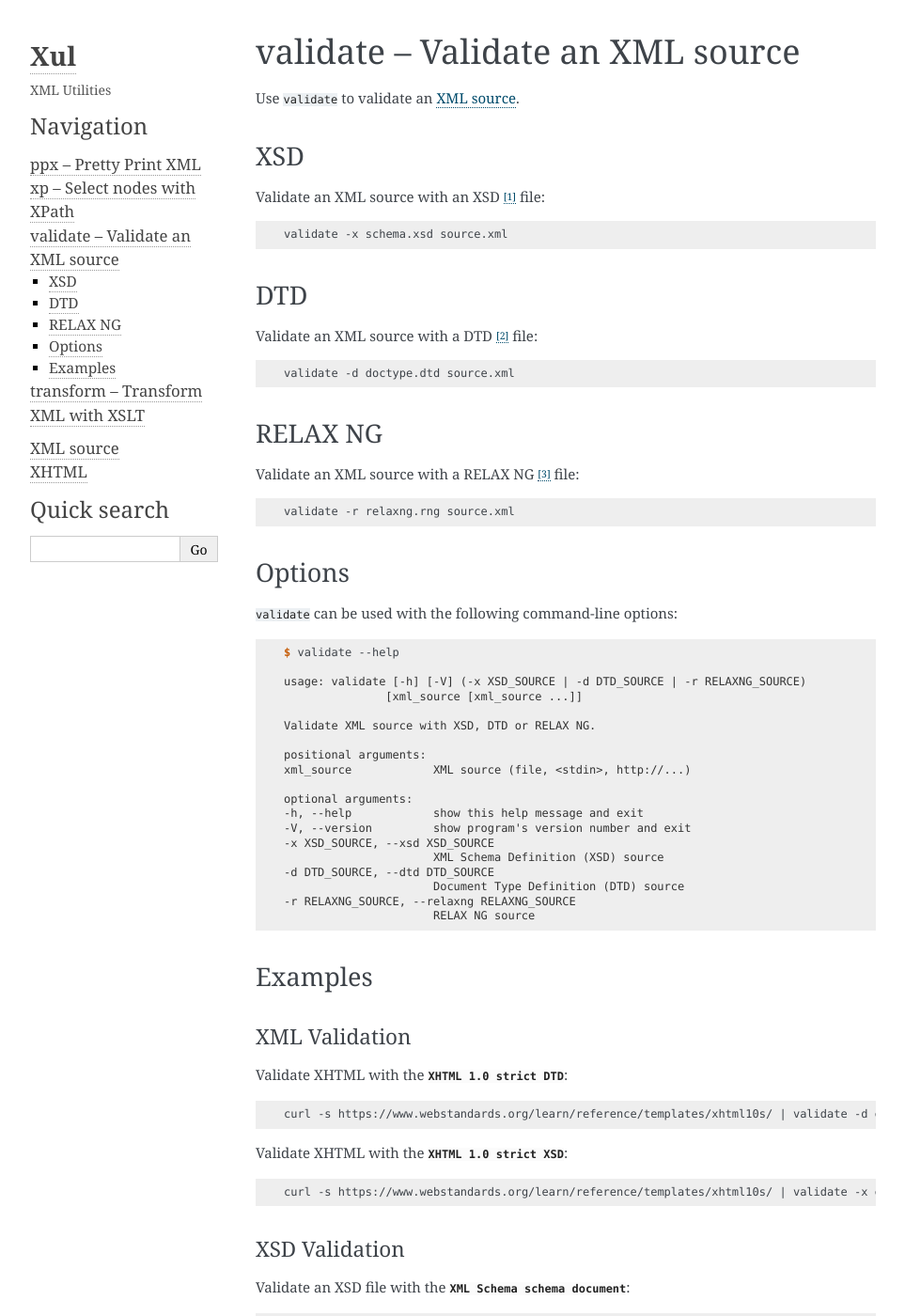
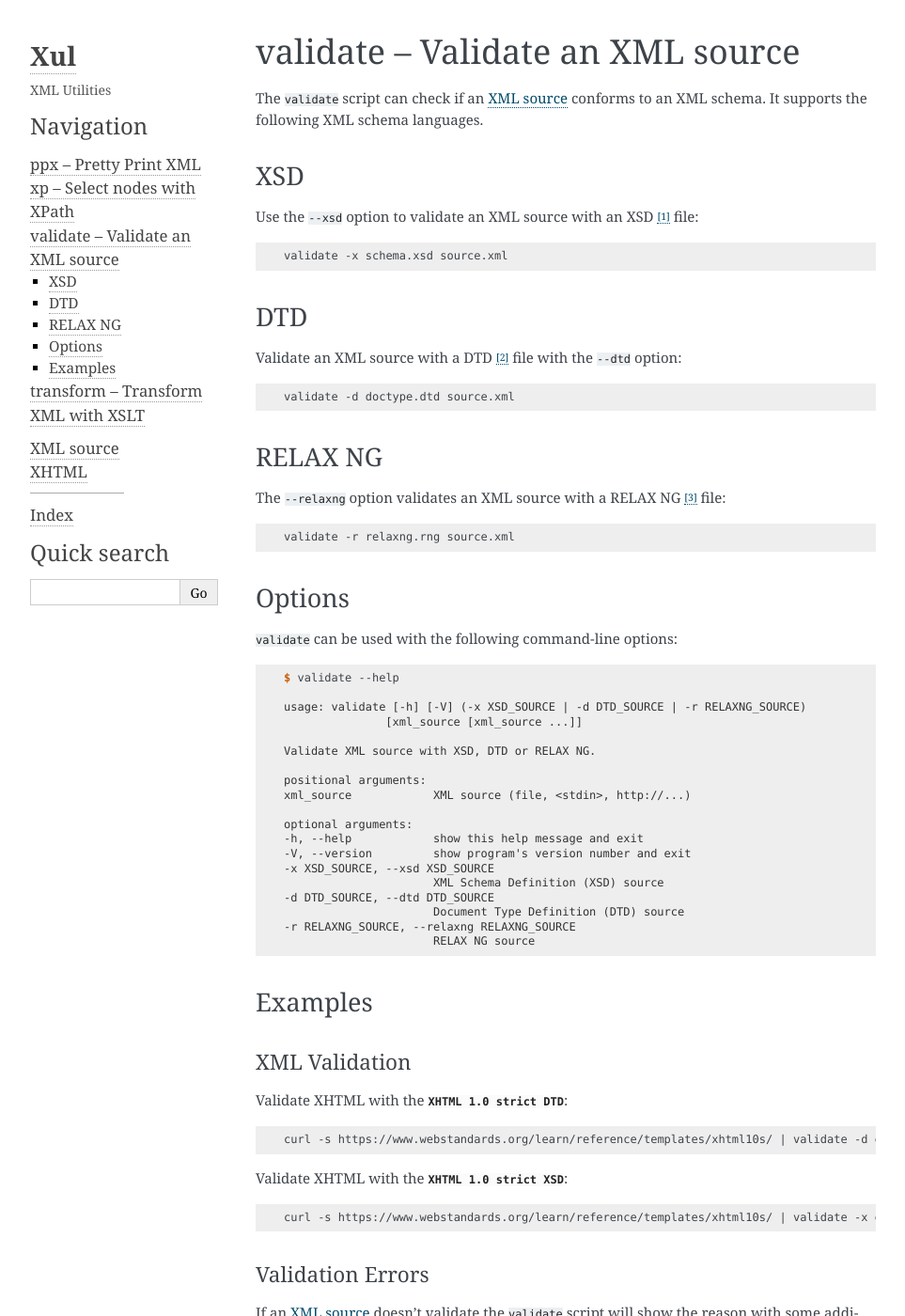
Before and after one commit to peteradrichem/Xul, a Sphinx documentation site: the page built from docs/validate.rst, in a window 1280 px wide and 1400 px high. Shown: the whole window at 94% size, without its empty margins (148-1111 px from the left). Built offline with Sphinx 7.4.7, drawn with Linux system fonts in a browser that asks for light colours; some of the changed text lies outside the part shown.

Commit message:
Documentation: Validation Errors; sidebar: Index link.

```diff
--- a/docs/conf.py
+++ b/docs/conf.py
@@ -59,7 +59,7 @@
 # built documents.
 #
 # The short X.Y version.
-version = u'2.1'
+version = ".".join(xul.__version__.split(".")[0:2])
 # The full version, including alpha/beta/rc tags.
 release = xul.__version__
 
@@ -122,6 +122,7 @@
     'font_size': '15px',
     'code_font_size': '12px',
     'fixed_sidebar': True,
+    'extra_nav_links': {"Index": "genindex.html"}
 }
 
 # Add any paths that contain custom themes here, relative to this directory.
--- a/docs/validate.rst
+++ b/docs/validate.rst
@@ -1,41 +1,55 @@
 .. index::
    single: validate script
    single: scripts; validate
-   single: XSD
-   single: XML Schema Definition
 
 validate -- Validate an XML source
 ==================================
 
-Use ``validate`` to validate an :ref:`xml_source`.
+The ``validate`` script can check if an :ref:`xml_source` conforms to an XML schema.
+It supports the following XML schema languages.
+
+
+.. index::
+   single: validate script; XSD
+   single: XSD
+   single: XML Schema Definition
+   single: XML Schema
 
 XSD
 ---
-Validate an XML source with an XSD [#]_ file:
+Use the ``--xsd`` option to validate an XML source with an XSD [#]_ file:
 
 .. code-block:: bash
 
    validate -x schema.xsd source.xml
 
+
 .. index::
+   single: validate script; DTD
    single: DTD
    single: Document Type Definition
 
 DTD
 ---
-Validate an XML source with a DTD [#]_ file:
+Validate an XML source with a DTD [#]_ file with the ``--dtd`` option:
 
 .. code-block:: bash
 
    validate -d doctype.dtd source.xml
 
+
+.. index::
+   single: validate script; RELAX NG
+   single: RELAX NG
+
 RELAX NG
 --------
-Validate an XML source with a RELAX NG [#]_ file:
+The ``--relaxng`` option validates an XML source with a RELAX NG [#]_ file:
 
 .. code-block:: bash
 
    validate -r relaxng.rng source.xml
+
 
 Options
 -------
@@ -84,6 +98,20 @@
 
    curl -s https://www.webstandards.org/learn/reference/templates/xhtml10s/ | validate -x examples/xsd/xhtml1-strict.xsd
 
+-----------------
+Validation Errors
+-----------------
+
+If an :ref:`xml_source` doesn't validate the ``validate`` script will show the
+reason with some additional information:
+
+.. code-block:: bash
+
+   validate -x TV-Anytime.xsd NED120200816E.xml
+
+   XML source 'NED120200816E.xml' does not validate
+   line 92, column 0: Element '{urn:tva:metadata:2019}Broadcaster': This element is not expected. Expected is one of ( {urn:tva:metadata:2019}FirstShowing, {urn:tva:metadata:2019}LastShowing, {urn:tva:metadata:2019}Free ).
+
 --------------
 XSD Validation
 --------------
```
Also changed, not shown: README.rst (+8 -7 lines), docs/xp.rst (+12 -2 lines).
